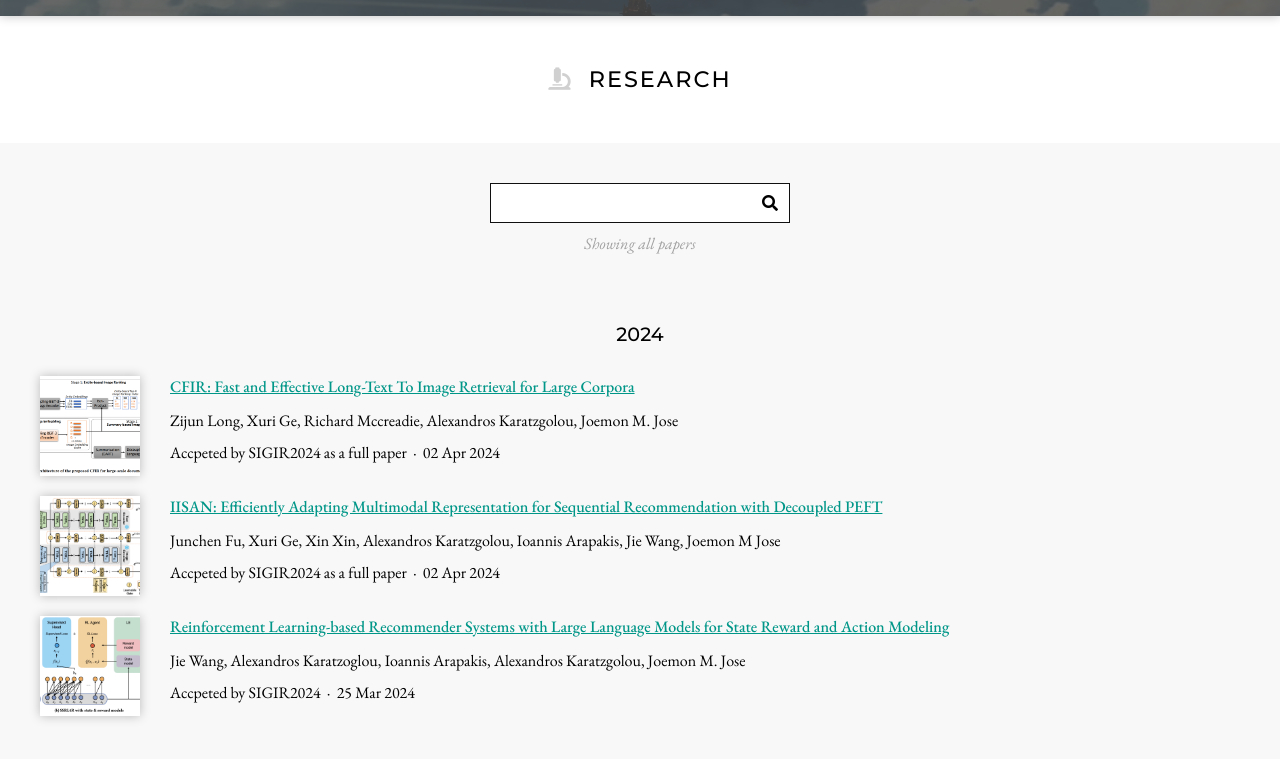
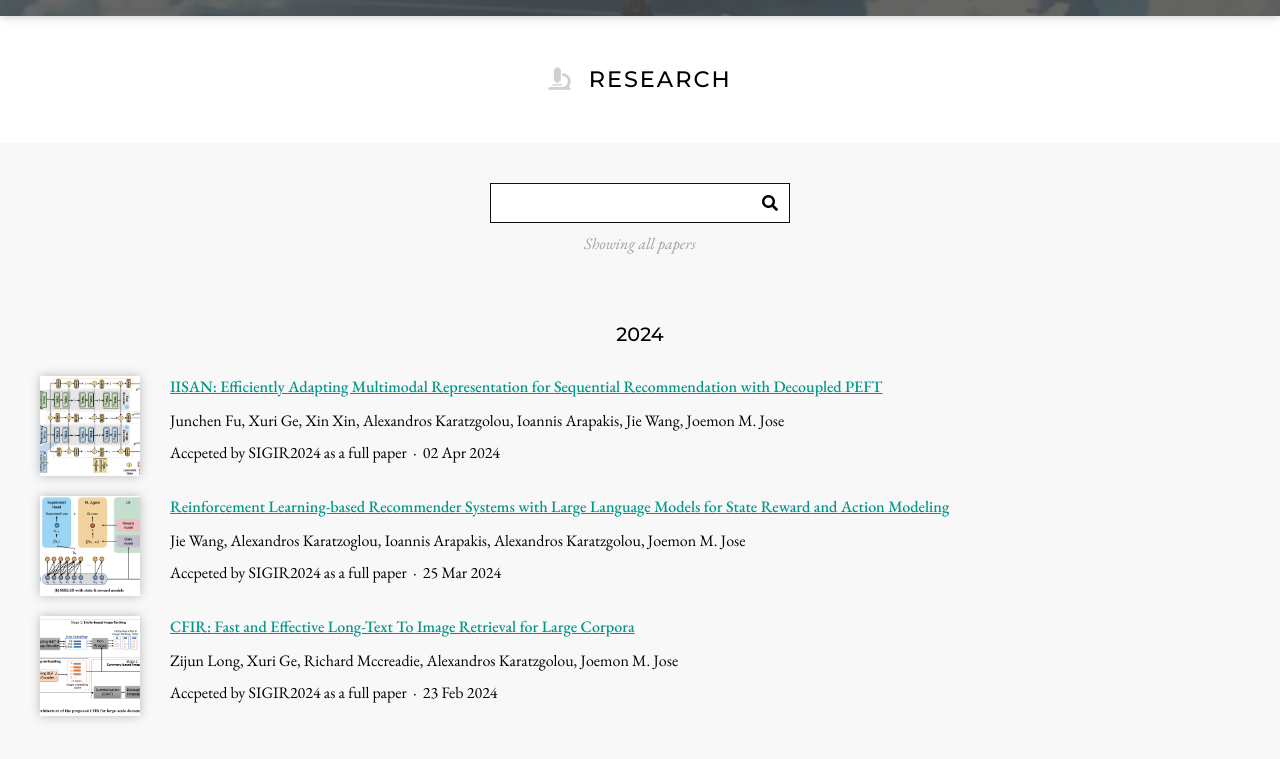
Before and after one commit to GAIR-Lab/GAIR-Lab.github.io, a Jekyll site: the page built from research/index.md, in a window 1280 px wide and 900 px high, cut to the strip 124-883 px from the top of the window. Built offline with Jekyll 4.4.1, drawn with Linux system fonts in a browser that asks for light colours; nearby versions of some CDN libraries.

Commit message:
Update research-output.yml

```diff
--- a/_data/research-output.yml
+++ b/_data/research-output.yml
@@ -6,7 +6,7 @@
   - Alexandros Karatzgolou
   - Ioannis Arapakis
   - Jie Wang
-  - Joemon M Jose
+  - Joemon M. Jose
   publisher: Accpeted by SIGIR2024 as a full paper
   date: '2024-04-02'
   link: https://arxiv.org/abs/2404.02059
@@ -19,7 +19,7 @@
   - Ioannis Arapakis
   - Alexandros Karatzgolou
   - Joemon M. Jose
-  publisher: Accpeted by SIGIR2024
+  publisher: Accpeted by SIGIR2024 as a full paper
   date: '2024-03-25'
   link: https://arxiv.org/abs/2403.16948
   image: images/research/SSRL4R.png
@@ -32,6 +32,6 @@
   - Alexandros Karatzgolou
   - Joemon M. Jose
   publisher: Accpeted by SIGIR2024 as a full paper
-  date: '2024-04-02'
+  date: '2024-02-23'
   link: https://arxiv.org/abs/2402.15276
   image: images/research/CFIR.png
```
